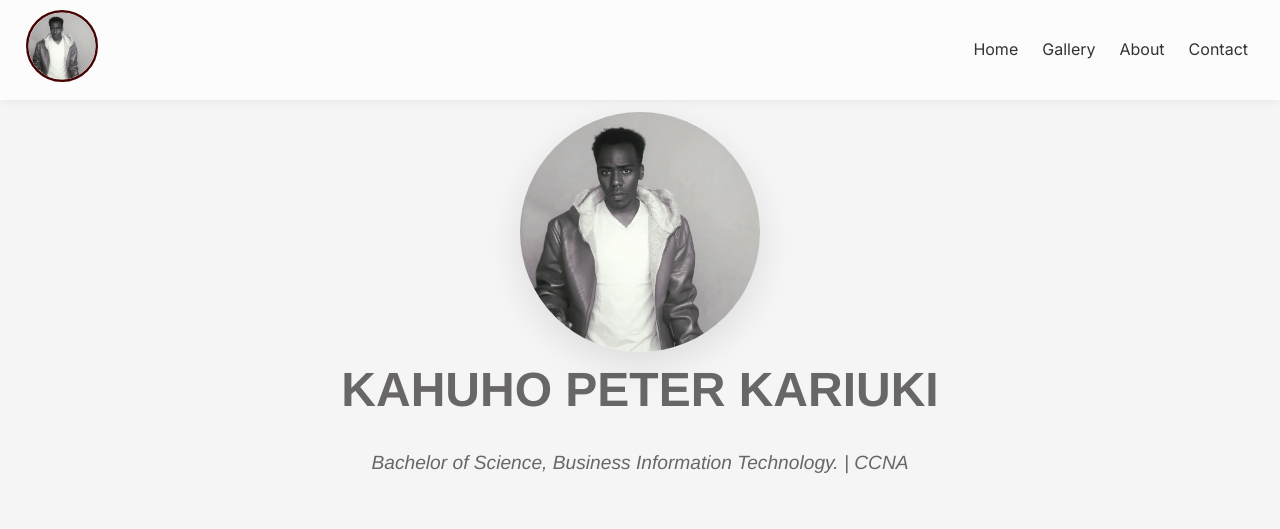
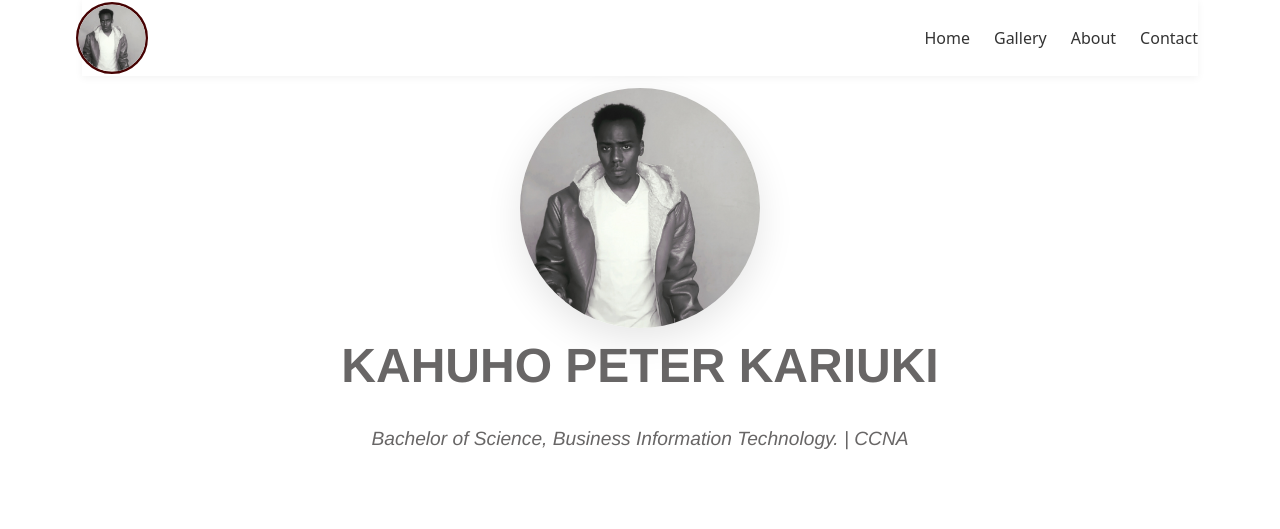
Before and after one commit to Peter-K-web/ProjectGreti, a plain HTML site: page index.html in a window 1280 px wide. Shown: the top 529 px of the page. Drawn offline with nearby package versions, Linux system fonts and the light colour scheme; grey boxes are pictures that could not be loaded.

Commit message:
Added bootstrap framework to my project.

```diff
--- a/index.html
+++ b/index.html
@@ -6,10 +6,13 @@
   <title>My Minimalist Webpage</title>
   <link rel="stylesheet" href="/styles/style.css" />
   <link href="https://fonts.googleapis.com/css2?family=Inter:wght@400;600&display=swap" rel="stylesheet" />
+  <link href="https://cdn.jsdelivr.net/npm/bootstrap@5.3.0/dist/css/bootstrap.min.css" rel="stylesheet">
+  <script src="https://cdn.jsdelivr.net/npm/bootstrap@5.3.0/dist/js/bootstrap.bundle.min.js"></script>
 </head>
 <body>
   <!-- Navigation Bar -->
   <header>
+    <div class="container">
     <nav class="navbar">
       <div class="avatar-container">
         <img src="/assets/avatar.jpg" alt="Mini avatar image" class="mini-avatar" />
@@ -22,6 +25,7 @@
       </div>
       <button class="nav-toggle" id="nav-toggle">&#9776;</button>
     </nav>
+    </div>
   </header>
 
   <!-- Magnified Image Section -->
```
